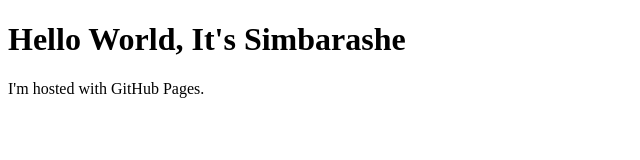
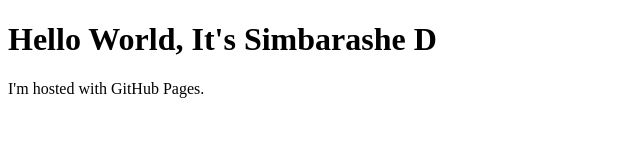
Before and after one commit to Simbarashe-Dhave/my-portifolio, a plain HTML site: page index.html in a window 1280 px wide. Shown: the full height of the page, 0-640 px from the left. Drawn offline with Linux system fonts and the light colour scheme.

Commit message:
Update index.html

```diff
--- a/index.html
+++ b/index.html
@@ -1,7 +1,7 @@
 <!DOCTYPE html>
 <html>
 <body>
-<h1>Hello World, It's Simbarashe</h1>
+<h1>Hello World, It's Simbarashe D</h1>
 <p>I'm hosted with GitHub Pages.</p>
 </body>
 </html>
```
